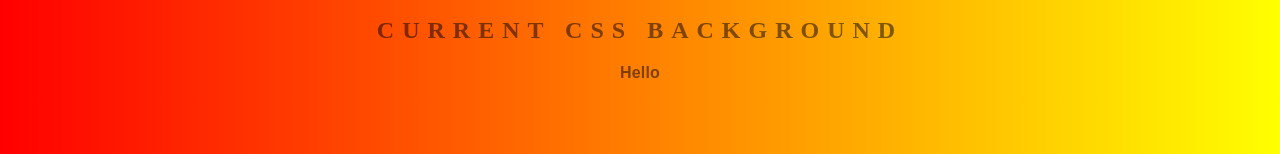
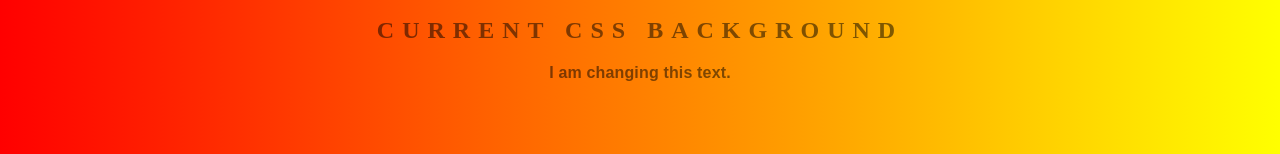
Before and after one commit to gtlovell/background-generator, a plain HTML site: page index.html in a window 1280 px wide. Shown: the part 235-389 px from the top of the page. Drawn offline with Linux system fonts and the light colour scheme.

Commit message:
changing h3 tag text

```diff
--- a/index.html
+++ b/index.html
@@ -10,7 +10,7 @@
         <input class="color1" type="color" name="color1" value="#00ff00">
         <input class="color2" type="color" name="color2" value="#ff0000">
         <h2>Current CSS Background</h2>
-        <h3>Hello</h3>
+        <h3>I am changing this text.</h3>
         <script type="text/javascript" src="script.js"></script>
     </body>
 </html>
```
